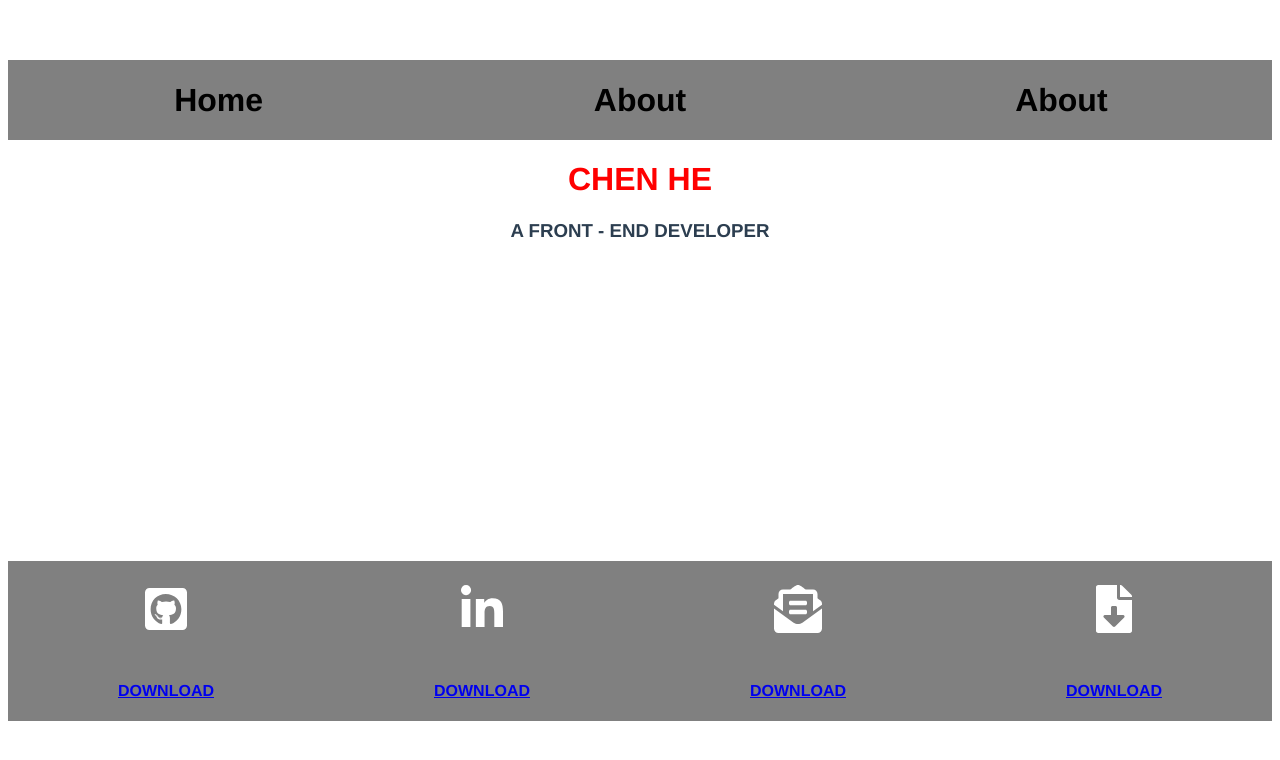
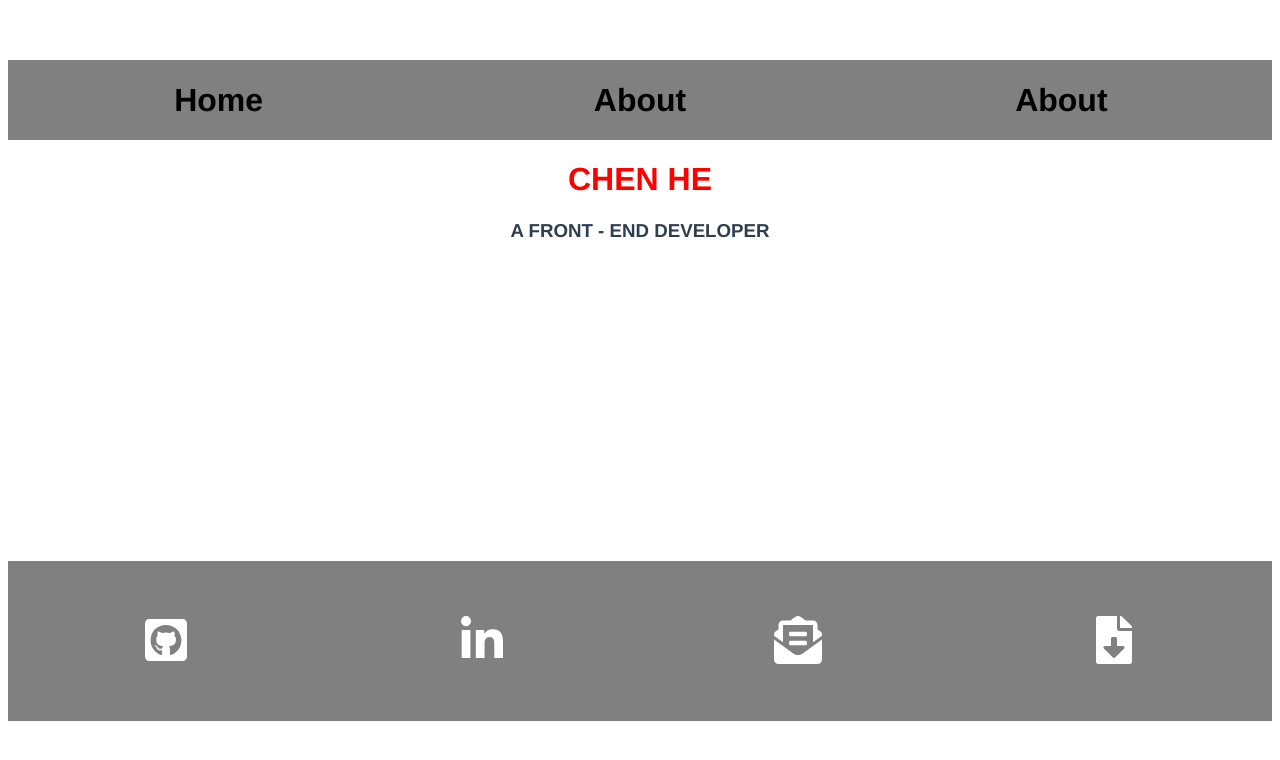
Before and after one commit to chenhe-henry/myportfolio, a Vue app: page /#/ in a window 1280 px wide. Shown: the top 760 px of the page. Built offline with nearby package versions, Linux system fonts and the light colour scheme.

Commit message:
update footer

```diff
--- a/src/components/Footer.vue
+++ b/src/components/Footer.vue
@@ -1,69 +1,35 @@
 <template>
   <div class="footer">
+    <a class="footer__link" href="https://github.com/chenhe-henry" title="github" target="_blank">
+      <font-awesome-icon :icon="['fab', 'github-square']" class="footer__link-icon" />
+    </a>
     <a
       class="footer__link"
-      :href="media.name === 'email' ? `mailto:${media.link}` : media.link"
-      v-for="media in medias"
-      :key="media.name"
-      role="media"
-      :title="media.name"
+      href="https://www.linkedin.com/in/chenhe-henry/"
+      title="linkedin"
       target="_blank"
-      :download="media.name === 'resume' ? media.link : false"
     >
-      <font-awesome-icon :icon="media.icon" class="footer__link-icon" />
+      <font-awesome-icon :icon="['fab', 'linkedin-in']" class="footer__link-icon" />
+    </a>
+    <a class="footer__link" href="mailto: chenhe.elec@gmail.com" title="email" target="_blank">
+      <font-awesome-icon :icon="['fas', 'envelope-open-text']" class="footer__link-icon" />
     </a>
     <a
-      target="_blank"
-      download="ChenHe-Resume.pdf"
-      href="https://chenhe-henry.github.io/#/myportfolio/ChenHe-Resume.pdf"
-      >Download</a
-    ><a
-      target="_blank"
+      class="footer__link"
       download="ChenHe-Resume.pdf"
       href="https://chenhe-henry.github.io/myportfolio/ChenHe-Resume.pdf"
-      >Download</a
-    ><a
+      title="resume"
       target="_blank"
-      download="ChenHe-Resume.pdf"
-      href="https://chenhe-henry.github.io/#/myportfolio/public/ChenHe-Resume.pdf"
-      >Download</a
-    ><a
-      target="_blank"
-      download="ChenHe-Resume.pdf"
-      href="https://chenhe-henry.github.io/myportfolio/public/ChenHe-Resume.pdf"
-      >Download</a
     >
+      <font-awesome-icon :icon="['fas', 'file-download']" class="footer__link-icon" />
+    </a>
   </div>
 </template>
 
 <script>
 export default {
   data() {
-    return {
-      medias: [
-        {
-          name: "github",
-          link: "https://github.com/chenhe-henry",
-          icon: ["fab", "github-square"],
-        },
-        {
-          name: "linkedin",
-          link: "https://www.linkedin.com/in/chenhe-henry/",
-          icon: ["fab", "linkedin-in"],
-        },
-        {
-          name: "email",
-          link: "chenhe.elec@gmail.com",
-          icon: ["fas", "envelope-open-text"],
-        },
-        {
-          name: "resume",
-          link:
-            "https://chenhe-henry.github.io/#/myportfolio/ChenHe-Resume.pdf",
-          icon: ["fas", "file-download"],
-        },
-      ],
-    };
+    return {};
   },
 };
 </script>
```
